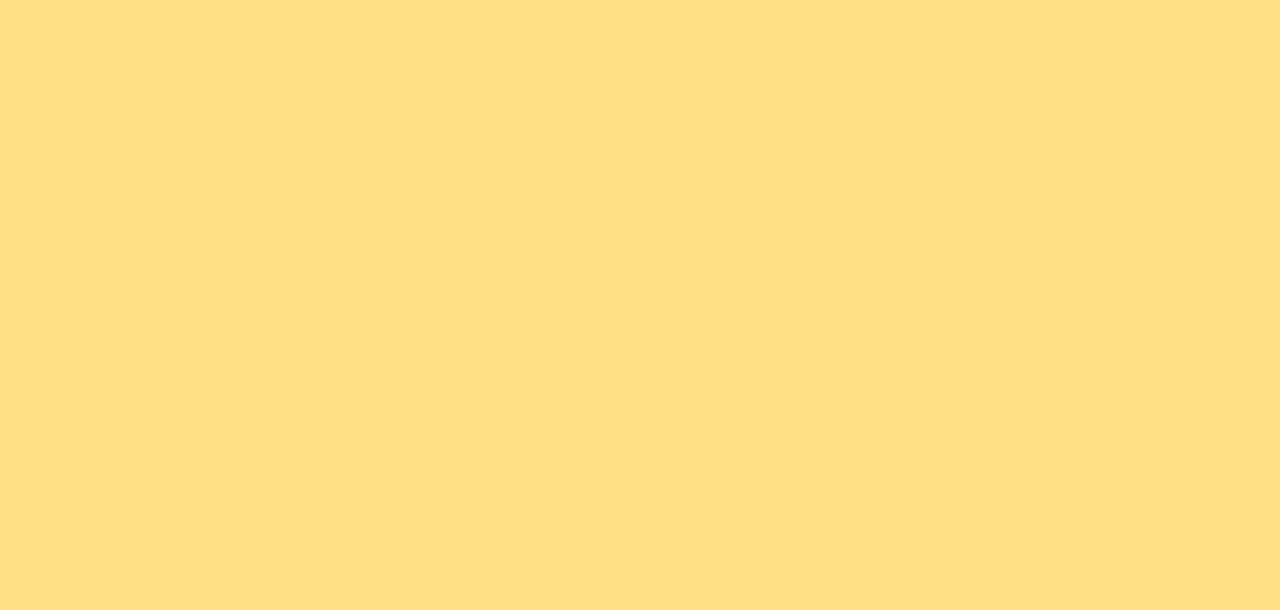
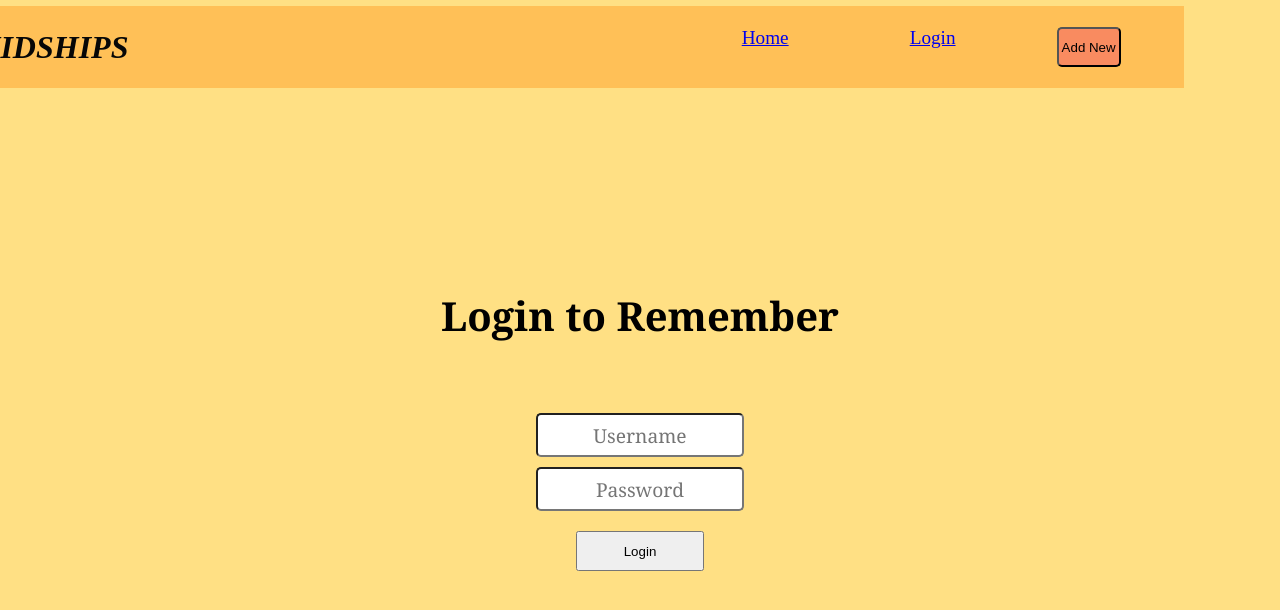
Before and after one commit to kalviumcommunity/S56_ASAP, a React (Vite) app in the folder client/: page /login in a window 1280 px wide. Before the commit this address had no page. Shown: the top 610 px of the page. Built offline with nearby package versions, Linux system fonts and the light colour scheme.

Commit message:
workingwithcookie

```diff
--- a/client/src/App.jsx
+++ b/client/src/App.jsx
@@ -1,27 +1,27 @@
+// App.jsx
+
 import './App.css'
 import Navbar from './component/Nav'
 import Homepage from './component/homepage'
 import './component/homepage.css'
 import React, { useState } from 'react';
 import Form from './component/Form';
-import {BrowserRouter , Routes, Route} from "react-router-dom"
+import { BrowserRouter as Router, Routes, Route } from "react-router-dom"
 import Updateform from './component/Updateform';
+import Login from './component/Login';
 
 function App() {
-
-
   return (
-
-    <BrowserRouter>
-    <Routes>
-<Route path='/' element={<Homepage/>}></Route>
-<Route path='/form' element={<Form/>}></Route>
-<Route path='/update/:id' element={<Updateform/>}></Route>
-    </Routes>
-    </BrowserRouter>
-
-
+    <Router>
+      {/* <Navbar /> */}
+      <Routes>
+        <Route path='/' element={<Homepage />} />
+        <Route path='/form' element={<Form />} />
+        <Route path='/update/:id' element={<Updateform />} />
+        <Route path='/login' element={<Login />} />
+      </Routes>
+    </Router>
   )
 }
 
-export default App
+export default App;
--- /dev/null
+++ b/client/src/component/Login.css
@@ -0,0 +1,56 @@
+#loginheading {
+    color:black;
+    text-align: center;
+    font-size: 2.5rem;
+    font-family: Georgia, 'Times New Roman', Times, serif;
+    padding-top: 200px;
+}
+
+#username {
+    height: 5vh;
+    width: 16vw;
+    margin-top: 70px;
+    border-radius: 5px;
+    text-align: center;
+    font-size: larger;
+    font-family: Georgia, 'Times New Roman', Times, serif;
+}
+
+#password {
+    height: 5vh;
+    width: 16vw;
+    margin-top: 10px;
+    border-radius: 5px;
+    text-align: center;
+    font-size: larger;
+    font-family: Georgia, 'Times New Roman', Times, serif;
+}
+
+#loginbtn {
+    margin-top: 20px;
+    height: 5vh;
+    width: 10vw;
+}
+
+#loginbtn:hover {
+    background-color: lightblue; /* Change this to whatever color you want on hover */
+    cursor: pointer; /* Change cursor to pointer on hover */
+}
+
+#welcometext{
+    padding-top: 200px;
+    text-align: center;
+    font-size: 2.5rem;
+    font-family: Georgia, 'Times New Roman', Times, serif;
+}
+
+#logoutbtn{
+    margin-top: 20px;
+    height: 5vh;
+    width: 10vw;
+}
+
+#logoutbtn:hover {
+    background-color: lightblue; /* Change this to whatever color you want on hover */
+    cursor: pointer; /* Change cursor to pointer on hover */
+}
--- /dev/null
+++ b/client/src/component/Login.jsx
@@ -0,0 +1,62 @@
+import React, { useState } from 'react';
+import './Login.css';
+import Navbar from './Nav';
+
+function Login() {
+  const [username, setUsername] = useState('');
+  const [password, setPassword] = useState('');
+  const [loggedIn, setLoggedIn] = useState(false);
+
+  const handleLogin = () => {
+    if (username !== '' && password !== '') {
+      // Setting cookie with username
+      document.cookie = `username=${username};`;
+      setLoggedIn(true);
+    } else {
+      alert('Please fill in both username and password.');
+    }
+  };
+
+  const handleLogout = () => {
+    // Clearing cookie
+    document.cookie = 'username=; expires=Thu, 01 Jan 1970 00:00:00 UTC; path=/;';
+    setLoggedIn(false);
+  };
+
+  return (
+    <div>
+      <Navbar/>
+      {!loggedIn ? (
+        <form>
+          <h2 id='loginheading'>Login to Remember</h2>
+          <div>
+            <input
+              type="text"
+              id="username"
+              placeholder="Username"
+              value={username}
+              onChange={(e) => setUsername(e.target.value)}
+            />
+          </div>
+          <div>
+            <input
+              type="password"
+              id="password"
+              placeholder="Password"
+              value={password}
+              onChange={(e) => setPassword(e.target.value)}
+            />
+          </div>
+          <button id='loginbtn' type="button" onClick={handleLogin}>Login</button>
+        </form>
+      ) : (
+        <div>
+          <h2 id='welcometext'>Welcome, {username}!</h2>
+          <button id='logoutbtn' onClick={handleLogout}>Logout</button>
+        </div>
+      )}
+    </div>
+  );
+}
+
+export default Login;
--- a/client/src/component/Nav.jsx
+++ b/client/src/component/Nav.jsx
@@ -1,25 +1,27 @@
+import React from "react";
 import { Link } from "react-router-dom";
-import "./Nav.css"
-// import customer from  "./images/customer"
-import React from "react";
+import "./Nav.css";
 
-function Navbar(){
-    return(
+function Navbar() {
+  return (
     <div className="Main">
       <div className="navbar">
-            {/* <input className="input" type="text" placeholder="Search for the couple!!"/> */}
-            {/* <img src={customer} alt="" /> */}
-               <h1 id="LOGONAME" >WERIIDSHIPS</h1>
+        <h1 id="LOGONAME">WERIIDSHIPS</h1>
 
         <ul className="div1">
+          <Link to="/">
             <li>Home</li>
-                    <li>About</li>
-
-                    <Link to={"/form"}><button  id="addnew">Add New</button></Link>
+          </Link>
+          <Link to="/login">
+            <li>Login</li>
+          </Link>
+          <Link to="/form">
+            <button id="addnew">Add New</button>
+          </Link>
         </ul>
       </div>
     </div>
-    )
+  );
 }
 
 export default Navbar;
```
Also changed, not shown: 1 other file (tests, documents, lock files or other folders). Lines whose indentation alone changed are shown as unchanged.
